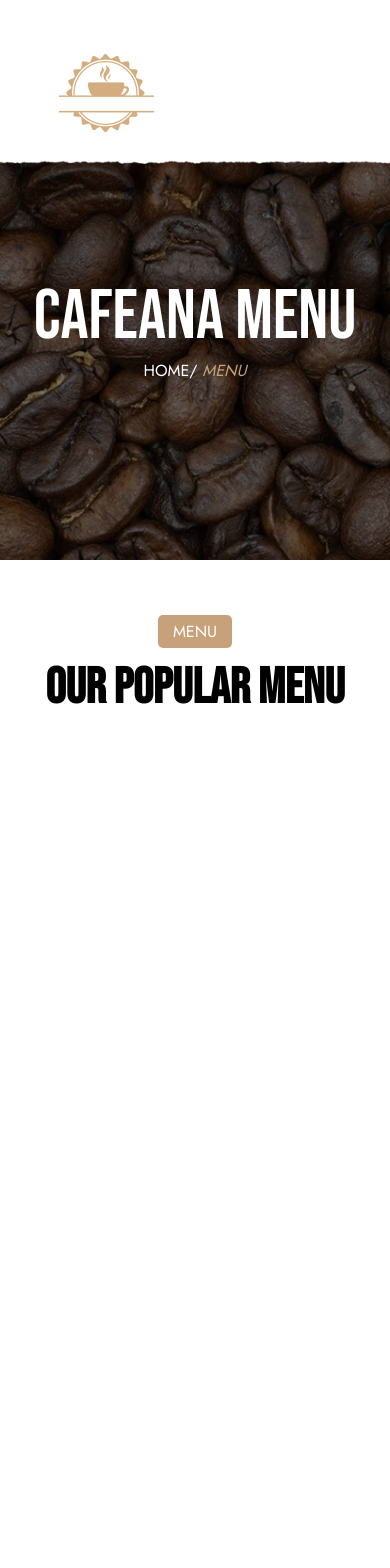
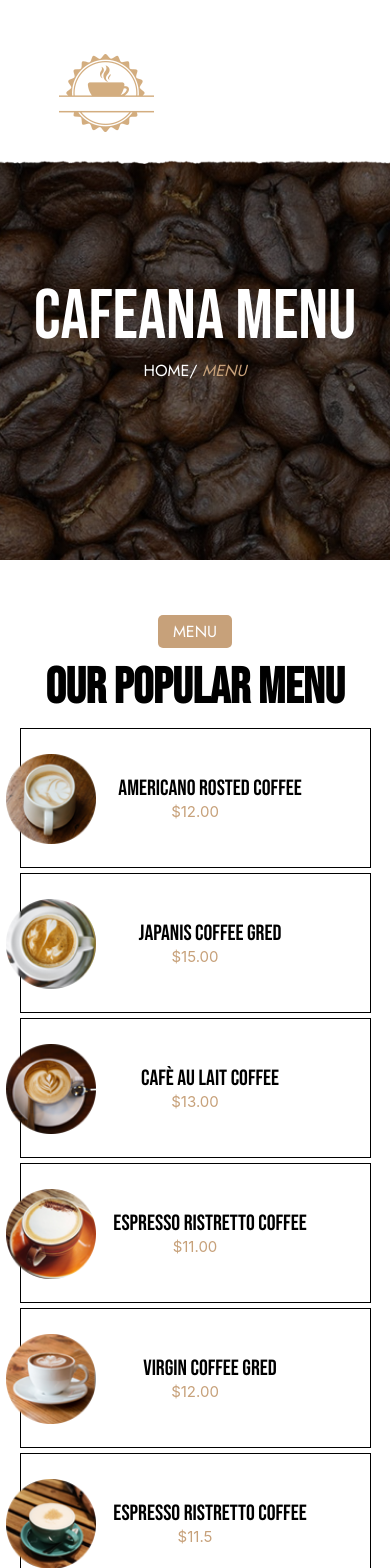
Before and after one commit to nardany/ProjectCafena, a React (Create React App) app: page /menu in a window 390 px wide. Shown: the top 1568 px of the page. Before the commit the page ends 1531 px from the top, so only its background shows below. Built offline with nearby package versions, Linux system fonts and the light colour scheme.

Commit message:
Web sites end

```diff
--- a/src/Components/Home/home.jsx
+++ b/src/Components/Home/home.jsx
@@ -14,6 +14,7 @@ import { FaYoutube} from 'react-icons/fa';
 export default function () {
   return (
     <div className="home">
+
       <div className="homepage">
         <div className="text">
           <h1 className="homeh1">
--- a/src/Components/Menu/Menu.css
+++ b/src/Components/Menu/Menu.css
@@ -29,8 +29,6 @@
 }
 .page2menu{
     width: 100%;
-    height: 115vh;
-    background-color: white;
     display: flex;
     align-items: center;
     flex-direction: column;
@@ -53,3 +51,96 @@
     margin-top: 10px;
     font-size: 50px;
 }
+.containerImg{
+    width: 100%;
+    min-height: 800px;
+    display: flex;
+    flex-direction: column;
+    margin-top: 50px;
+}
+.sections{
+    display: flex;
+    align-items: center;
+    justify-content: center;
+    margin-top: 30px;
+    flex-wrap: wrap;
+}
+.sc1{
+    width: 500px;
+    height: 140px;
+    border: 1px solid;
+    margin-left: 100px;
+    display: flex;
+    align-items: center;
+    justify-content: space-around;
+    position: relative;
+    flex-wrap: wrap;
+    margin-top: 15px;
+}
+
+.sc1 img{
+    max-width: 100%;
+    width: 100px;
+    height: 100px;
+    position: absolute;
+    left: -45px;
+    top: 20px;
+}
+.sc1 h1{
+    margin-left: 25px;
+    font-weight: 200;
+}
+.sc1 span{
+    font-size: 18px;
+    color: #C7A17A;
+}
+@media (max-width:1217px) {
+    .sc1{
+        width: 30%;
+    }
+    .sc1 h1{
+        font-size: 22px;
+        margin-left: 30px;
+    }
+    .sc1 img{
+        width: 90px;
+        height: 90px;
+        top: 25px;
+    }
+    .sc1 span{
+        font-size: 15px;
+    }
+}
+@media (max-width:1115px){
+    .sc1{
+        width: 90%;
+        margin-left: 0px;
+        margin-top: 15px;
+    }
+    .containerImg{
+        margin-top: 5px;
+    }
+}
+@media (max-width:520px){
+    .sc1{
+        display: flex;
+        flex-direction: column;
+        justify-content: center;
+    }
+    .sc1 img{
+        left: -15px;
+    }
+    .sections{
+        margin-top: 0px;
+    }
+    .sc1{
+        margin-top: 5px;
+    }
+}
+@media(max-width:350px){
+    .sc1 h1{
+        font-size: 20px;
+        margin-left: 35px;
+    }
+
+}
--- a/src/Components/Menu/Menu.jsx
+++ b/src/Components/Menu/Menu.jsx
@@ -8,6 +8,7 @@ import coffee5 from "../../Assets/MenuPage/coffee5.png"
 import coffee6 from "../../Assets/MenuPage/coffee6.png"
 import coffee7 from "../../Assets/MenuPage/coffee7.png"
 import coffee8 from "../../Assets/MenuPage/coffee8.png"
+import Fotter from "../Fotter/fotter"
 
 
 
@@ -27,8 +28,58 @@ export default function (){
                     <p>MENU</p>
                     <h1>OUR POPULAR MENU</h1>
                 </div>
-
+                <div className="containerImg">
+                    <div className="section1 sections">
+                        <div className="sc1">
+                            <img src={coffee1} alt="" />
+                            <h1>Americano rosted coffee</h1>
+                            <span>$12.00</span>
+                        </div>
+                        <div className="sc1">
+                            <img src={coffee2} alt="" />
+                            <h1>Japanis coffee gred</h1>
+                            <span>$15.00</span>
+                        </div>
+                    </div>
+                    <div className="section2 sections">
+                            <div className="sc1">
+                        <img src={coffee3} alt="" />
+                            <h1>CAFÈ AU LAIT Coffee</h1>
+                            <span>$13.00</span>
+                            </div>
+                            <div className="sc1">
+                        <img src={coffee4} alt="" />
+                            <h1>ESPRESSO RISTRETTO Coffee</h1>
+                            <span>$11.00</span>
+                            </div>
+                    </div>
+                    <div className="section3 sections">
+                            <div className="sc1">
+                        <img src={coffee5} alt="" />
+                            <h1>VIRGIN COFFEE GRED</h1>
+                            <span>$12.00</span>
+                            </div>
+                            <div className="sc1">
+                        <img src={coffee6} alt="" />
+                            <h1>ESPRESSO RISTRETTO Coffee</h1>
+                            <span>$11.5</span>
+                            </div>
+                    </div>
+                    <div className="section4 sections">
+                            <div className="sc1">
+                        <img src={coffee7} alt="" />
+                            <h1>BRAZIL COFFEE GRED</h1>
+                            <span>$12.5</span>
+                            </div>
+                            <div className="sc1">
+                        <img src={coffee8} alt="" />
+                            <h1>indian Rosted Coffee</h1>
+                            <span>$16.00</span>
+                            </div>
+                    </div>
+                </div>
             </div>
+            <Fotter/>
         </div>
     )
 }
```
